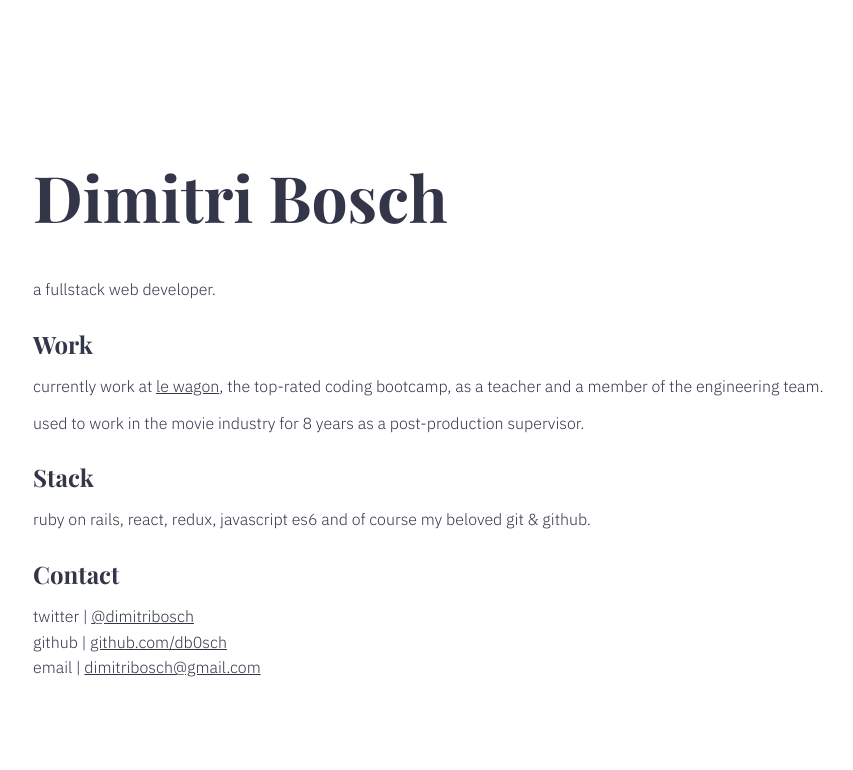
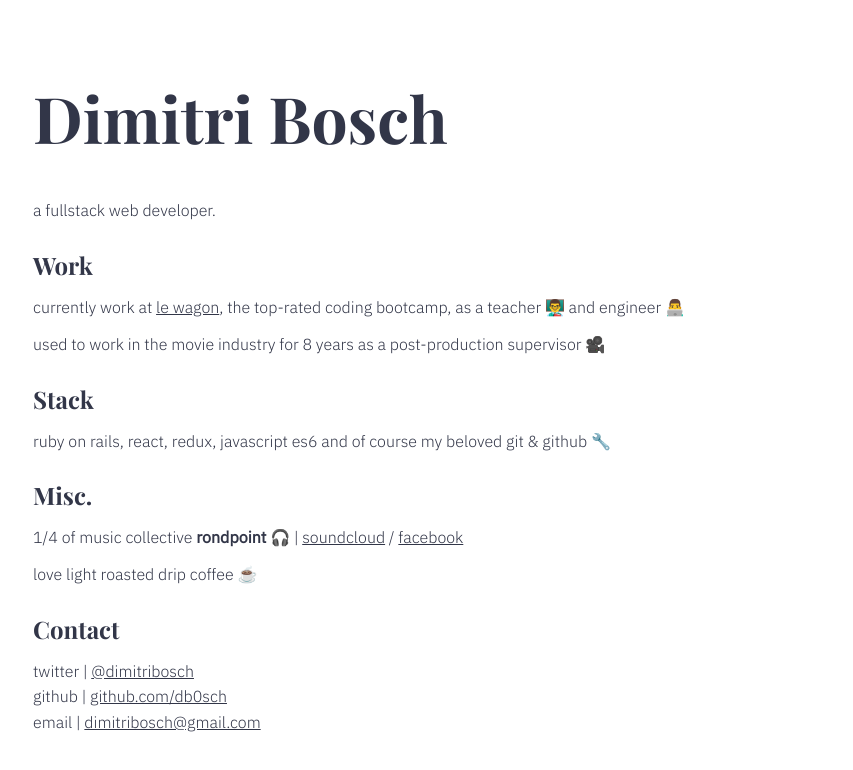
Before and after one commit to db0sch/db0sch.github.io, a plain HTML site: page index.html in a window 1280 px wide. Shown: the whole page, without its empty margins (37-890 px from the left). Drawn offline with nearby package versions, Linux system fonts and the light colour scheme.

Commit message:
Automated commit at 2018-03-17 14:44:04 UTC by middleman-deploy 2.0.0-alpha

```diff
--- a/index.html
+++ b/index.html
@@ -19,12 +19,17 @@
     </section>
     <section>
       <h2>Work</h2>
-      <p>currently work at <a href="https://www.lewagon.comn">le wagon</a>, the top-rated coding bootcamp, as a teacher and a member of the engineering team.</p>
-      <p>used to work in the movie industry for 8 years as a post-production supervisor.</p>
+      <p>currently work at <a href="https://www.lewagon.comn">le wagon</a>, the top-rated coding bootcamp, as a teacher <span role="img" aria-label="Teacher">👨‍🏫</span> and engineer <span role="img" aria-label="Man Technologist">👨‍💻</span></p>
+      <p>used to work in the movie industry for 8 years as a post-production supervisor <span role="img" aria-label="Movie Camera">🎥</span></p>
     </section>
     <section>
       <h2>Stack</h2>
-      <p>ruby on rails, react, redux, javascript es6 and of course my beloved git & github.</p>
+      <p>ruby on rails, react, redux, javascript es6 and of course my beloved git & github  <span>🔧</span></p>
+    </section>
+    <section>
+      <h2>Misc.</h2>
+      <p>1/4 of music collective <strong>rondpoint</strong> <span role="img" aria-label="Headphones">🎧</span> | <a href="https://soundcloud.com/rondpoint">soundcloud</a> / <a href="https://www.facebook.com/rondpointrond/">facebook</a></p>
+      <p>love light roasted drip coffee  <span role="img" aria-label="Coffee">☕</span>️</p>
     </section>
     <section>
       <h2>Contact</h2>
--- a/stylesheets/site.css
+++ b/stylesheets/site.css
@@ -28,7 +28,7 @@ h1, h2, h3, h4, h5 {
 h1 {
   font-weight: bold;
   font-size: 4rem;
-  margin: 3rem 0 1.5rem 0; }
+  margin: 1.5rem 0 1.5rem 0; }
 
 h2 {
   margin: 0.5em 0; }
@@ -47,7 +47,7 @@ li.social {
   margin: 0.3em 0; }
 
 #homepage-main {
-  min-height: 100vh;
+  min-height: calc(100vh - 3rem);
   display: -webkit-box;
   display: -ms-flexbox;
   display: flex;
@@ -57,7 +57,9 @@ li.social {
           flex-direction: column;
   -webkit-box-pack: center;
       -ms-flex-pack: center;
-          justify-content: center; }
+          justify-content: center;
+  padding-top: 1.5rem;
+  padding-bottom: 1.5rem; }
 
 section p, section ul {
   margin-left: 0px;
```
